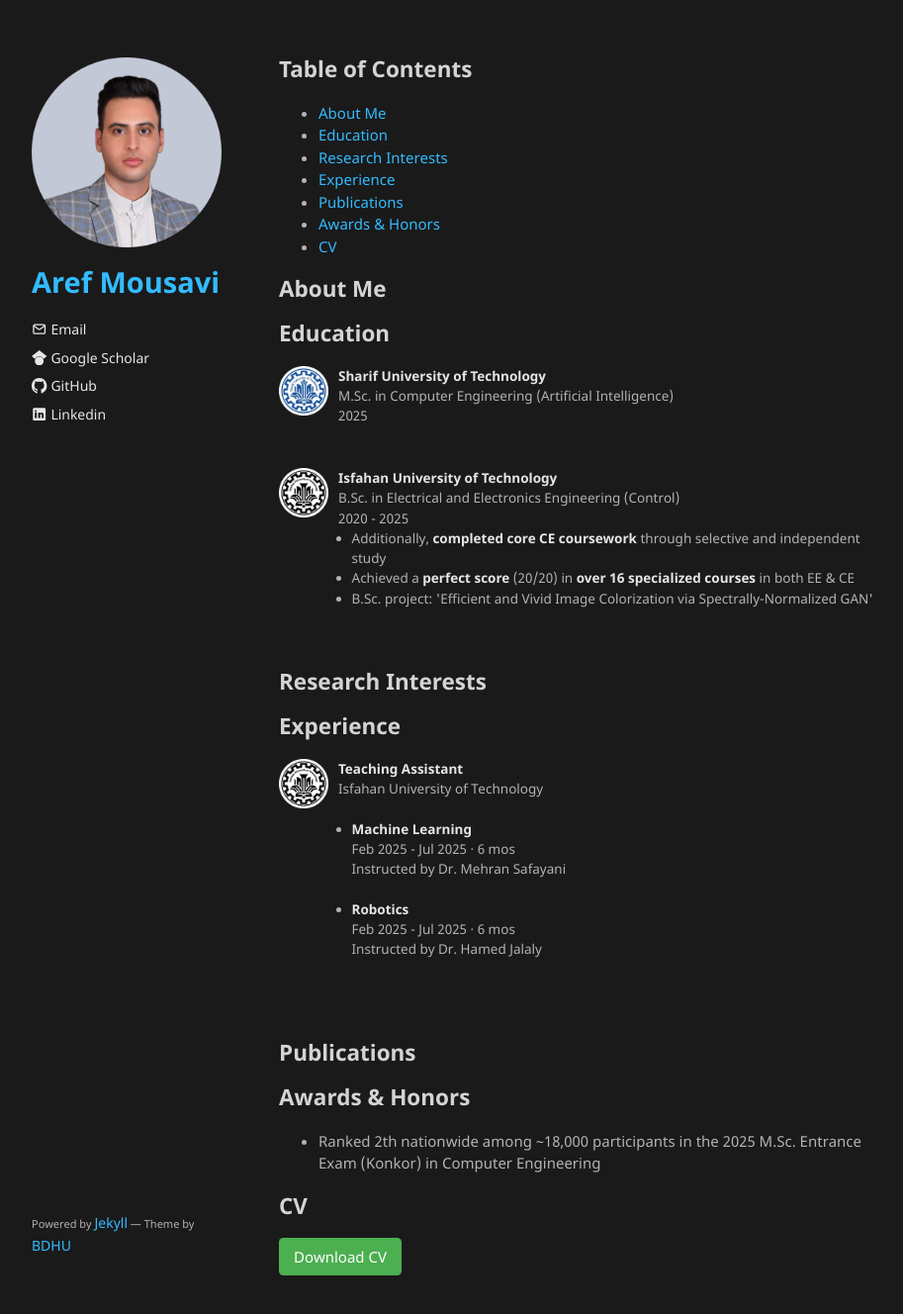
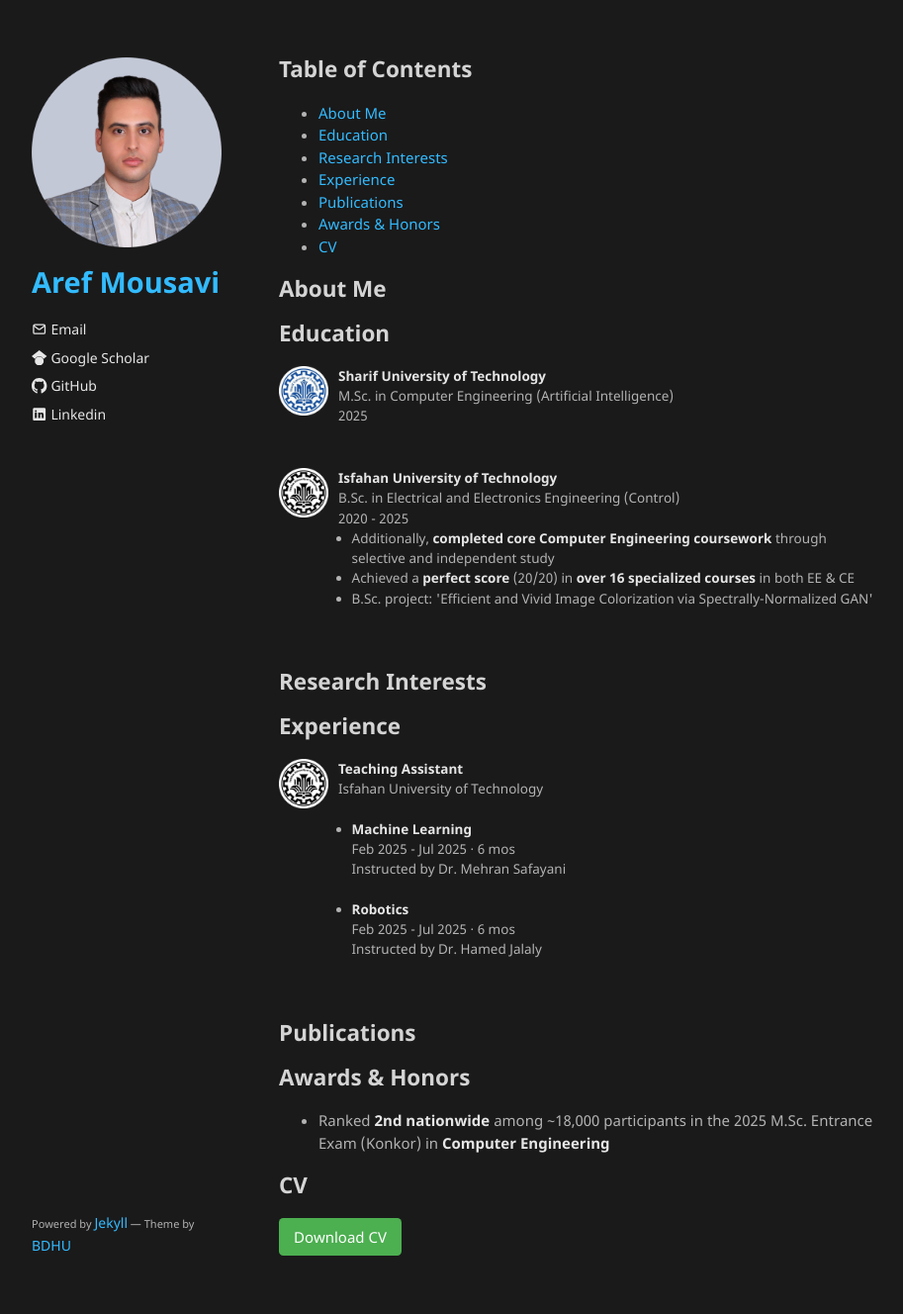
Before and after one commit to arefmousavi/arefmousavi.github.io, a Jekyll site: the page built from index.md, in a window 1280 px wide and 1339 px high. Shown: the top 1328 px of the window at 99% size, without its empty margins (178-1091 px from the left). Built offline with Jekyll 4.4.1, drawn with Linux system fonts in a browser that asks for light colours; the repository's description, which GitHub fills in, is left out; our own code applies the rules of GitHub Pages for plain Markdown files.

Commit message:
chore: update main page

```diff
--- a/index.md
+++ b/index.md
@@ -31,7 +31,7 @@ layout: default
     B.Sc. in Electrical and Electronics Engineering (Control)<br>
     2020 - 2025<br>
     <ul style="padding-left: 1em; margin-left: 0; list-style-position: outside;">
-      <li>Additionally, <strong>completed core CE coursework</strong> through selective and independent study</li>
+      <li>Additionally, <strong>completed core Computer Engineering coursework</strong> through selective and independent study</li>
       <li>Achieved a <strong>perfect score</strong> (20/20) in <strong>over 16 specialized courses</strong> in both EE & CE</li>
       <li>B.Sc. project: 'Efficient and Vivid Image Colorization via Spectrally-Normalized GAN'</li>
     </ul>
@@ -57,7 +57,7 @@ layout: default
         <strong>Robotics</strong><br>
         Feb 2025 - Jul 2025 · 6 mos<br>
         Instructed by Dr. Hamed Jalaly
-      </li><br>
+      </li>
     </ul>
   </div>
 </div><br>
@@ -65,7 +65,7 @@ layout: default
 ## Publications
 
 ## Awards & Honors
-- Ranked 2th nationwide among ~18,000 participants in the 2025 M.Sc. Entrance Exam (Konkor) in Computer Engineering
+- Ranked **2nd nationwide** among ~18,000 participants in the 2025 M.Sc. Entrance Exam (Konkor) in **Computer Engineering**
 
 
 ## CV
```
